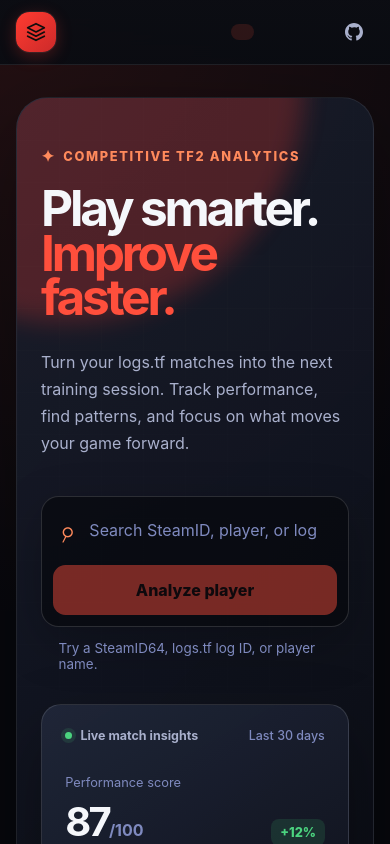
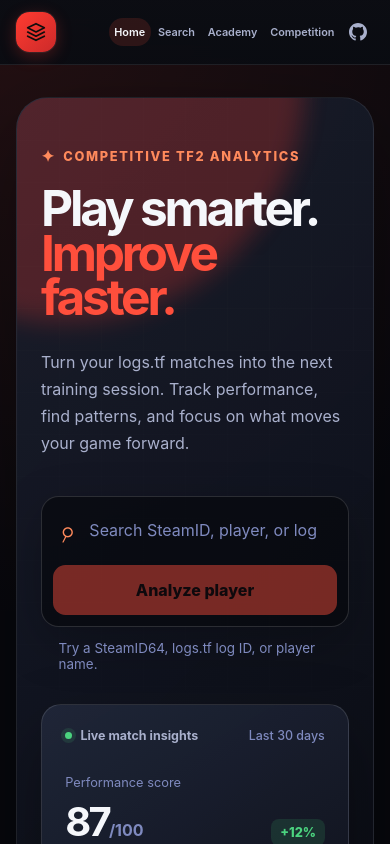
Before and after one commit to thiagocanali/tf2lab, a Nuxt app: page / in a window 390 px wide. Shown: the top 844 px of the page. Built offline with nearby package versions, Linux system fonts and the light colour scheme.

Commit message:
fix(ux): polish navigation states and responsive layouts

```diff
--- a/app/layouts/default.vue
+++ b/app/layouts/default.vue
@@ -192,6 +192,7 @@
 @media (max-width: 640px) {
   .header-inner {
     padding: 0.75rem 1rem;
+    gap: 0.75rem;
   }
   .brand-name {
     display: none;
@@ -200,13 +201,16 @@
     display: none;
   }
   .main-nav {
-    gap: 0.2rem;
+    gap: 0.1rem;
+    min-width: 0;
   }
   .main-nav > * {
-    padding: 0.5rem 0.7rem;
+    padding: 0.45rem 0.35rem;
+    font-size: 0.68rem;
+    white-space: nowrap;
   }
-  .main-nav span {
-    display: none;
+  .main-nav .nav-github {
+    padding: 0.45rem;
   }
   .content-area {
     padding: 1rem;
--- a/app/pages/academy.vue
+++ b/app/pages/academy.vue
@@ -181,6 +181,6 @@
 .resource-link { display: flex; min-height: 8rem; flex-direction: column; justify-content: space-between; padding: .9rem; border: 1px solid var(--border); border-radius: .75rem; background: rgba(7, 8, 13, .4); color: var(--text); text-decoration: none; transition: background .2s ease, border-color .2s ease; }.resource-link:hover { border-color: rgba(58, 128, 255, .5); background: rgba(58, 128, 255, .12); }.resource-link > span:last-child { align-self: end; color: var(--tf2-blu); font-size: 1.1rem; }.resource-link strong, .resource-link small { display: block; }.resource-link strong { font-size: .9rem; }.resource-link small { margin-top: .35rem; color: var(--text-muted); font-size: .72rem; line-height: 1.4; }
 .resource-link--featured { border-color: rgba(255, 155, 51, .42); background: linear-gradient(145deg, rgba(255, 155, 51, .16), rgba(7, 8, 13, .48)); }.resource-link--featured:hover { border-color: rgba(255, 155, 51, .72); background: rgba(255, 155, 51, .2); }.resource-link--featured > span:last-child { color: var(--tf2-orange); }
 .tips-grid { display: grid; grid-template-columns: repeat(2, 1fr); gap: .8rem; }.tip-card { display: flex; gap: 1rem; padding: 1.15rem; border-left: 2px solid var(--tf2-red); background: rgba(255, 255, 255, .035); }.tip-card h3 { margin: 0 0 .35rem; }.tip-index { padding-top: .1rem; color: var(--accent-soft); }
-@media (max-width: 820px) { .academy-hero, .resource-panel { grid-template-columns: 1fr; }.hero-note { max-width: 28rem; }.section-intro { text-align: left; }.section-heading { align-items: start; flex-direction: column; gap: .75rem; }.class-grid { grid-template-columns: repeat(2, 1fr); }.resource-links { grid-template-columns: repeat(3, 1fr); } }
+@media (max-width: 820px) { .academy-hero, .resource-panel { grid-template-columns: 1fr; }.hero-note { max-width: 28rem; }.section-intro { text-align: left; }.section-heading { align-items: start; flex-direction: column; gap: .75rem; }.class-grid { grid-template-columns: repeat(2, 1fr); }.resource-links { grid-template-columns: repeat(2, 1fr); } }
 @media (max-width: 560px) { .academy-hero { padding: 2rem 1.25rem; }.academy-hero h1 { font-size: clamp(2.8rem, 15vw, 4.4rem); }.steps-grid, .class-grid, .resource-links, .tips-grid { grid-template-columns: 1fr; }.step-card { min-height: auto; }.resource-link { min-height: auto; flex-direction: row; align-items: center; }.resource-link > span:last-child { align-self: auto; }.section-count { margin-top: -.35rem; } }
 </style>
--- a/app/pages/index.vue
+++ b/app/pages/index.vue
@@ -76,7 +76,7 @@
           </div>
           <h3>Competition</h3>
           <p>Track official matches, scrims, and tournaments. Scout opponents, manage team lineups, and prepare with data-driven insights.</p>
-          <NuxtLink to="/search" class="feature-cta">Explore matches →</NuxtLink>
+          <NuxtLink to="/competition" class="feature-cta">Explore matches →</NuxtLink>
         </article>
 
         <article class="feature-card" :class="{ 'feature-card--academy': true }">
@@ -88,7 +88,7 @@
           </div>
           <h3>Academy</h3>
           <p>Learn competitive TF2 from scratch — guides on configs, HUDs, whitelists, map callouts, and progression from PUGs to leagues.</p>
-          <NuxtLink to="/search" class="feature-cta">Start learning →</NuxtLink>
+          <NuxtLink to="/academy" class="feature-cta">Start learning →</NuxtLink>
         </article>
       </div>
     </section>
--- a/app/pages/log/[id].vue
+++ b/app/pages/log/[id].vue
@@ -157,6 +157,8 @@
 @media (max-width: 780px) {
   .skeleton-row { grid-template-columns: 1fr; }
   .skeleton-scoreboard { justify-content: flex-start; }
+  .skeleton-table { overflow-x: auto; }
+  .skeleton-row-table { min-width: 34rem; }
 }
 
 .empty-state {
--- a/app/pages/search.vue
+++ b/app/pages/search.vue
@@ -10,7 +10,7 @@
       </p>
     </header>
 
-    <form class="search-form" @submit.prevent="onSubmit">
+    <form class="search-form" :aria-busy="loading" @submit.prevent="onSubmit">
       <label class="sr-only" for="search-input">Search</label>
       <span class="search-icon" aria-hidden="true">⌕</span>
       <input
@@ -36,6 +36,13 @@
     </div>
 
     <!-- Results: players are the primary result, logs provide context -->
+    <section v-else-if="searchError" class="empty-state empty-state--error" role="alert">
+      <p class="empty-state__icon" aria-hidden="true">!</p>
+      <h2>Search temporarily unavailable</h2>
+      <p>We couldn't reach the logs.tf search service. Check your connection and try again.</p>
+      <button type="button" class="action-link action-link--primary" @click="runSearch(lastQuery)">Try again</button>
+    </section>
+
     <section v-else-if="hasResults" class="result-groups" aria-live="polite">
       <section v-if="players.length" class="result-group result-group--players">
         <div class="result-group__header">
@@ -210,6 +217,7 @@
 const hasSearched = ref<boolean>(false)
 const lastQuery = ref<string>('')
 const queryType = ref<string>('')
+const searchError = ref(false)
 
 const totalPages = computed(() => Math.max(1, Math.ceil(total.value / PER_PAGE)))
 
@@ -246,6 +254,7 @@
   loading.value = true
   hasSearched.value = true
   lastQuery.value = trimmed
+  searchError.value = false
 
   try {
     const res = await service.search(trimmed, targetPage, PER_PAGE)
@@ -258,6 +267,7 @@
     results.value = []
     players.value = []
     total.value = 0
+    searchError.value = true
   } finally {
     loading.value = false
   }
@@ -553,6 +563,7 @@
   background: rgba(18, 20, 32, 0.5);
 }
 .empty-state__icon { margin: 0; font-size: 2.5rem; color: var(--accent-soft); }
+.empty-state--error .empty-state__icon { color: var(--tf2-orange); }
 .empty-state h2 { margin: 0; font-size: var(--font-size-xl); color: var(--text); }
 .empty-state p { margin: 0; color: var(--text-soft); }
 .player-search-hint { margin: 0; color: var(--text-soft); font-size: 0.9rem; }
@@ -653,5 +664,9 @@
   .result-groups { gap: var(--space-lg); }
   .result-group--players { padding: var(--space-sm); }
   .result-group__header { align-items: flex-start; }
+  .results-grid,
+  .results-grid--logs { grid-template-columns: minmax(0, 1fr); }
+  .result-card { min-width: 0; padding: var(--space-md); }
+  .result-card__actions .action-link { flex: 1 1 100%; justify-content: center; }
 }
 </style>
```
